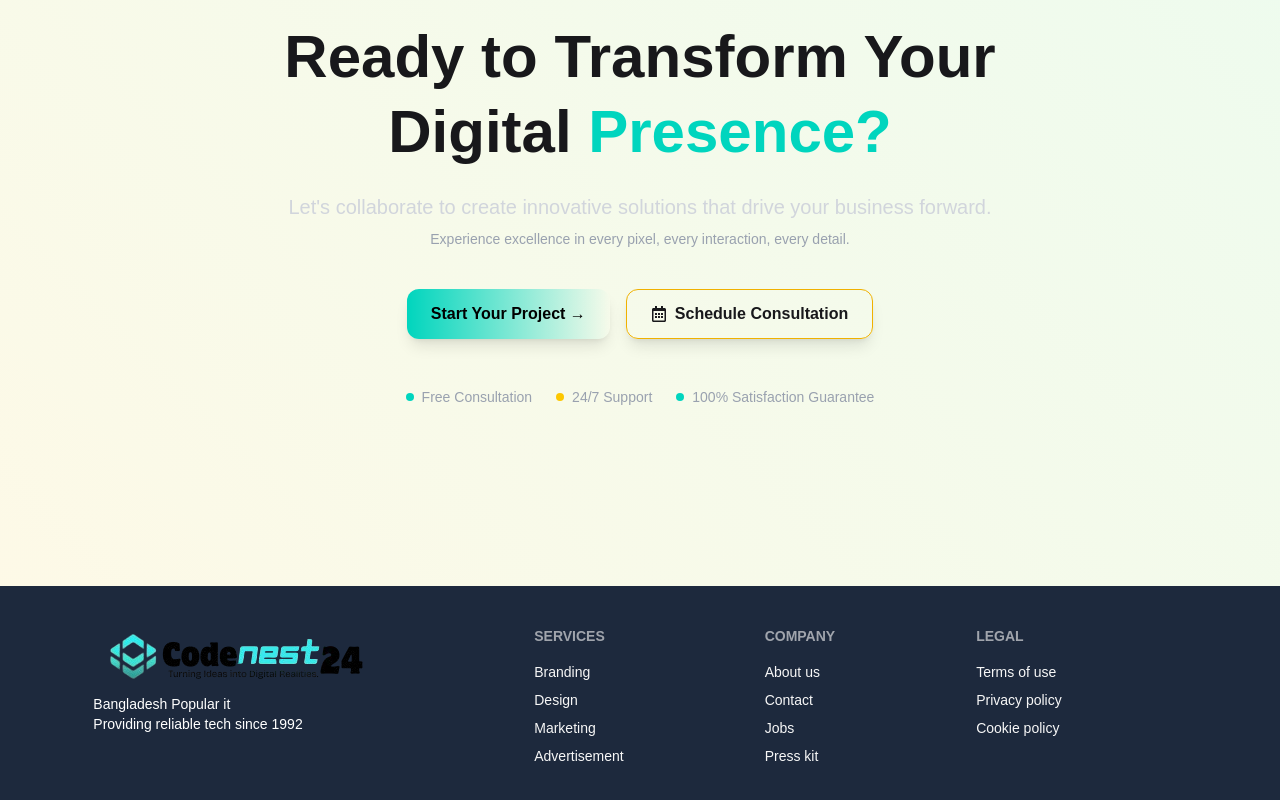
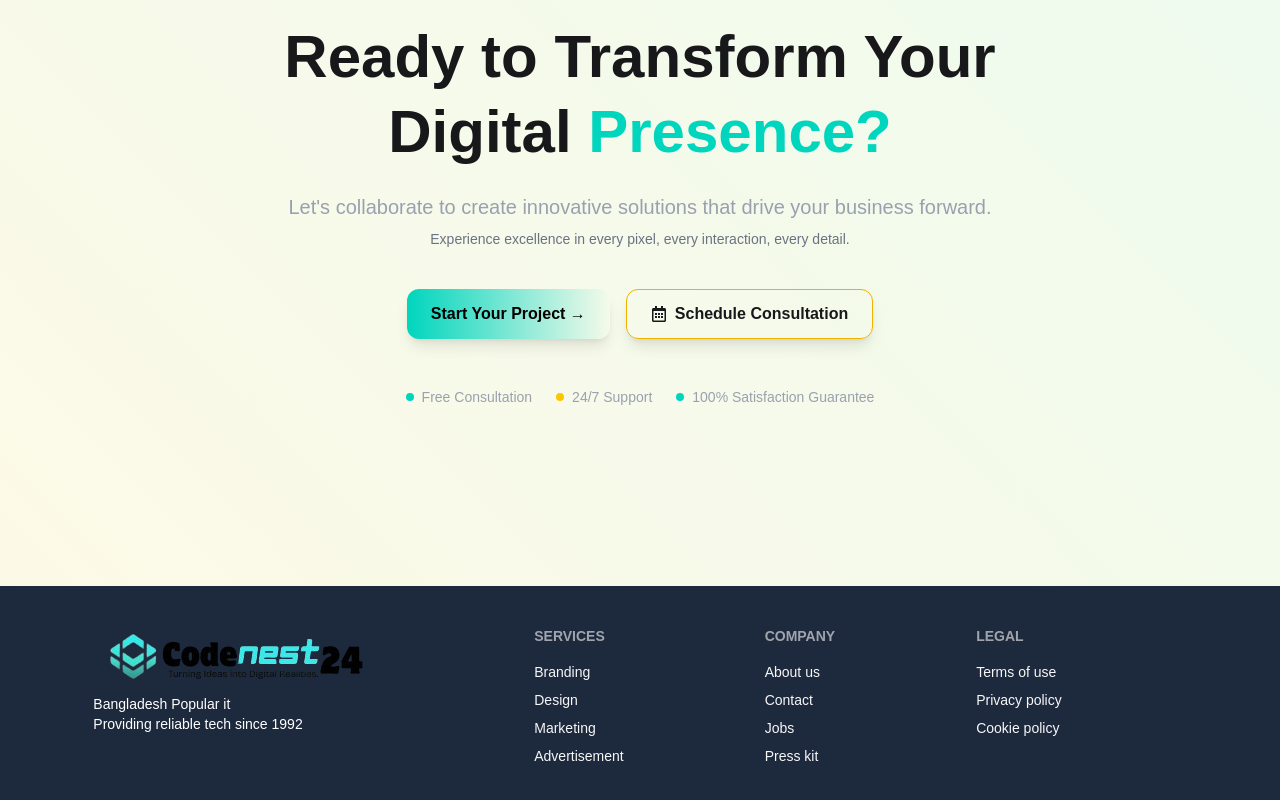
Before and after one commit to NH-Mizan/codenest24-it-project, a Next.js app: page / in a window 1280 px wide. Shown: the part 3521-4321 px from the top of the page. Built offline with nearby package versions, Linux system fonts and the light colour scheme.

Commit message:
change this color contact

```diff
--- a/src/components/Home/contact.jsx
+++ b/src/components/Home/contact.jsx
@@ -37,7 +37,7 @@ export default function ContactUs() {
           initial={{ opacity: 0, y: 30 }}
           animate={{ opacity: 1, y: 0 }}
           transition={{ duration: 0.7, delay: 0.4 }}
-          className="mt-6 text-lg md:text-xl text-gray-300"
+          className="mt-6 text-lg md:text-xl text-gray-400"
         >
           Let's collaborate to create innovative solutions that drive your business forward.
         </motion.p>
@@ -46,7 +46,7 @@ export default function ContactUs() {
           initial={{ opacity: 0, y: 30 }}
           animate={{ opacity: 1, y: 0 }}
           transition={{ duration: 0.7, delay: 0.6 }}
-          className="mt-2 text-sm text-gray-400"
+          className="mt-2 text-sm text-gray-500"
         >
           Experience excellence in every pixel, every interaction, every detail.
         </motion.p>
```
